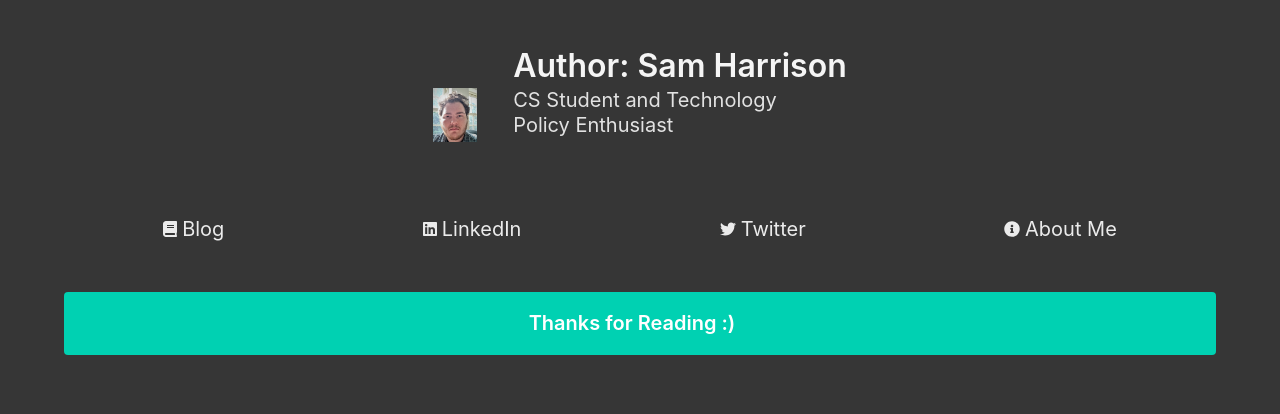
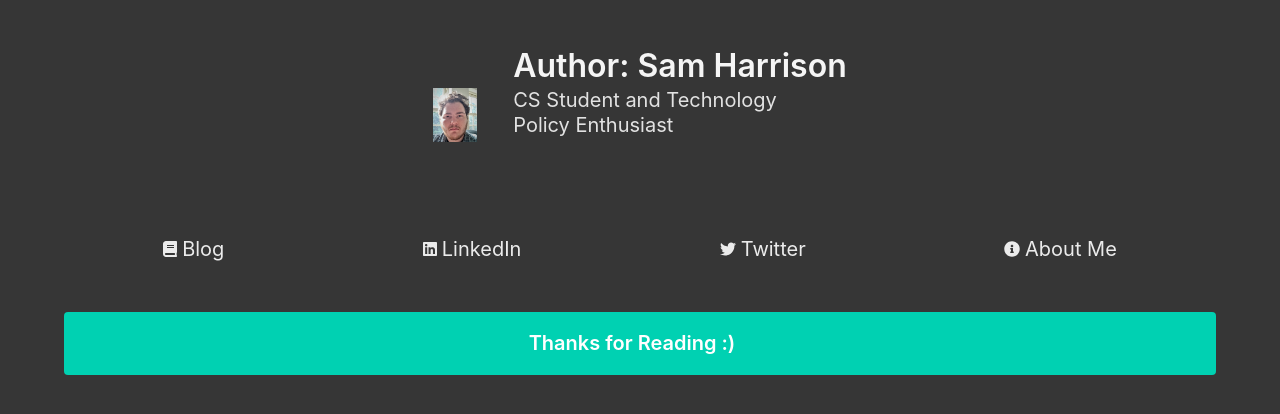
Before and after one commit to SamHarrison98/SamHarrison98.github.io, a plain HTML site: page blog-template.html in a window 1280 px wide. Drawn offline with nearby package versions, Linux system fonts and the light colour scheme; no server answers.

Commit message:
Update blog-template.html

```diff
--- a/blog-template.html
+++ b/blog-template.html
@@ -23,7 +23,7 @@ html, body{
     min-height: 100%;
 }
 
-p, li{
+p, ul, li{
     padding-top: 20px;
     padding-top: 20px;
     text-align: center;
```
